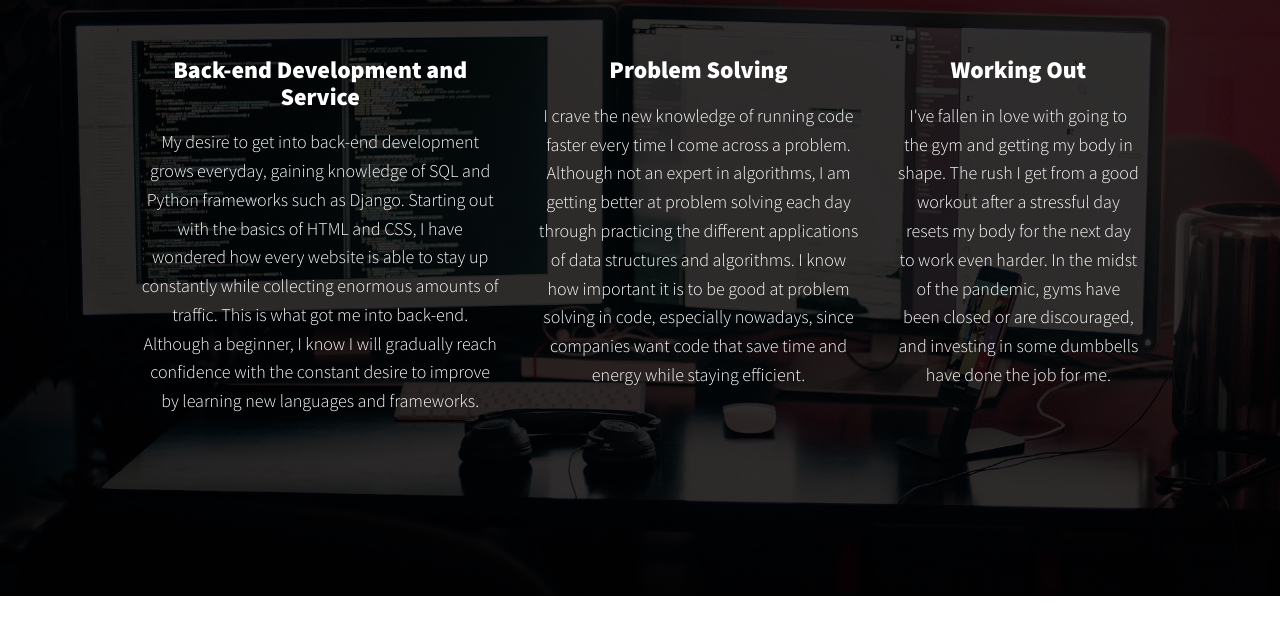
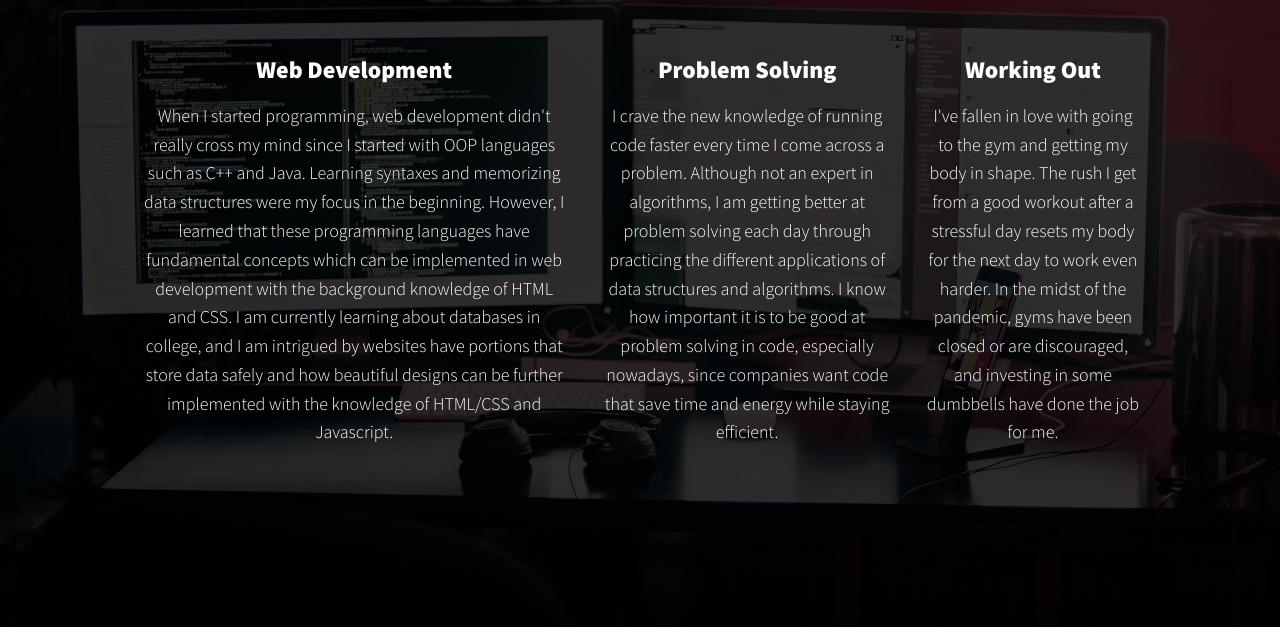
Before and after one commit to Cyoo9/MyPortfolio, a plain HTML site: page index.html in a window 1280 px wide. Shown: the part 739-1383 px from the top of the page. Drawn offline with nearby package versions, Linux system fonts and the light colour scheme.

Commit message:
Update index.html

```diff
--- a/index.html
+++ b/index.html
@@ -43,11 +43,13 @@
             <h2 class="section__title section__title--interests">My Interests and Hobbies</h2>
             <div class="interests">
                 <div class="interest">
-                    <h3>Back-end Development and Service</h3>
-                    <p>My desire to get into back-end development grows everyday, gaining knowledge of SQL and Python frameworks such as Django.
-                        Starting out with the basics of HTML and CSS, I have wondered how every website is able to stay up constantly while collecting
-                        enormous amounts of traffic. This is what got me into back-end. Although a beginner, I know I will gradually reach confidence with
-                        the constant desire to improve by learning new languages and frameworks.
+                    <h3>Web Development</h3>
+                    <p> When I started programming, web development didn't really cross my mind since I started with OOP languages such as C++ and Java.
+                        Learning syntaxes and memorizing data structures were my focus in the beginning. However, I learned that these programming languages have
+                        fundamental concepts which can be implemented in web development with the background knowledge of HTML and CSS. I am currently learning about
+                        databases in college, and I am intrigued by websites have portions that store data safely and how beautiful designs can be further implemented
+                        with the knowledge of HTML/CSS and Javascript.
+
                   </p>
                 </div> <!-- / interest-->
 
```
